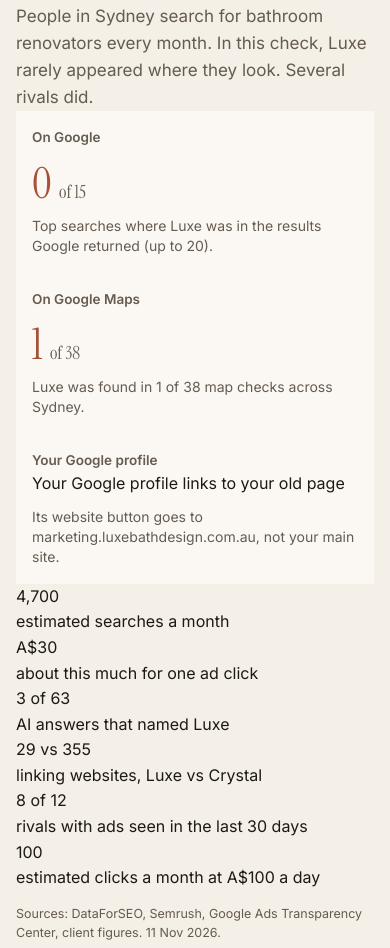
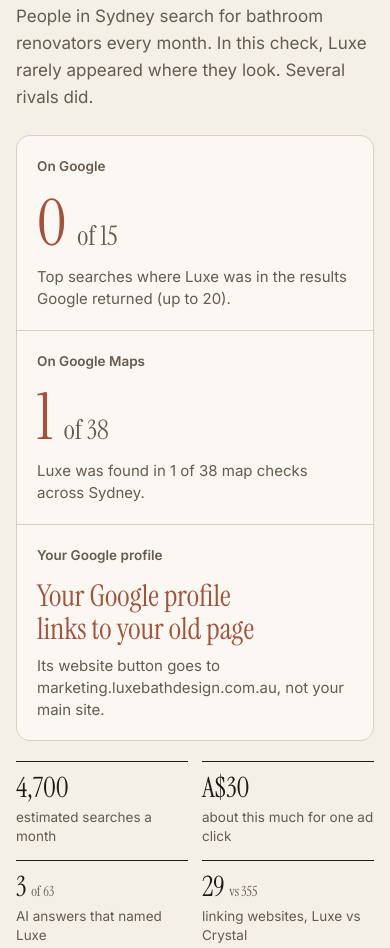
Before and after one commit to lab-manta/luxe-concepts, a plain HTML site: page report/index.html in a window 390 px wide. Shown: the part 846-1794 px from the top of the page. Drawn offline with nearby package versions, Linux system fonts and the light colour scheme.

Commit message:
Update report/styles.css

```diff
--- a/report/styles.css
+++ b/report/styles.css
@@ -78,6 +78,26 @@ h3.sub{font:400 clamp(26px,3vw,36px)/1.1 var(--serif);margin-top:clamp(40px,5vw,
 .tile.warn .t-num{color:var(--clay)}
 .tile.warn .t-num span{color:var(--muted)}
 .t-note{margin-top:10px;font-size:14px;line-height:1.45;color:var(--muted)}
+
+/* lead tiles */
+.lead-tiles{display:grid;grid-template-columns:repeat(3,minmax(0,1fr));gap:1px;background:var(--line);border:1px solid var(--line);border-radius:14px;overflow:hidden;margin-top:clamp(24px,3vw,40px)}
+.lead-tiles .tile{padding:clamp(20px,2.6vw,36px)}
+.lead-tiles .t-num{font-size:clamp(64px,8vw,112px)}
+.t-words{font:400 clamp(30px,3.3vw,44px)/1.08 var(--serif);margin-top:14px;color:var(--clay);text-wrap:balance}
+.lead-tiles .t-note{font-size:15px;overflow-wrap:anywhere}
+.mini-tiles{display:grid;grid-template-columns:repeat(6,minmax(0,1fr));gap:clamp(14px,2vw,28px);margin-top:clamp(20px,2.4vw,32px)}
+.mini-tiles>div{border-top:1px solid var(--ink);padding-top:12px;min-width:0}
+.m-num{font:400 clamp(28px,2.8vw,38px)/1 var(--serif);white-space:nowrap}
+.m-num span{font-size:.5em;color:var(--muted)}
+.m-note{margin-top:6px;font-size:13.5px;line-height:1.4;color:var(--muted)}
+.note h3.gap{margin-top:28px}
+.timing{margin-top:clamp(32px,4vw,56px);background:var(--card);border:1px solid var(--line);border-radius:14px;padding:clamp(16px,2.2vw,28px)}
+.timing h3{font:400 26px/1.15 var(--serif)}
+.timing .intro{margin-top:4px;font-size:14.5px}
+.timing ul{display:grid;grid-template-columns:repeat(3,minmax(0,1fr));gap:clamp(16px,2.4vw,36px);margin-top:18px}
+.timing li{border-top:1px solid var(--ink);padding-top:12px;display:flex;flex-direction:column;gap:4px}
+.timing b{font:400 28px/1.1 var(--serif)}
+.timing span{color:var(--muted);font-size:15px}
 
 /* facts row */
 .facts{display:grid;grid-template-columns:repeat(4,minmax(0,1fr));gap:clamp(16px,2.4vw,36px);margin-top:clamp(24px,3vw,40px)}
@@ -204,7 +224,8 @@ details.tv td,details.tv th{padding:4px 14px 4px 0;text-align:left;border-top:1p
 details.tv td{text-align:right}
 
 @media (max-width:1000px){
-  .tiles{grid-template-columns:repeat(2,minmax(0,1fr))}
+  .lead-tiles{grid-template-columns:minmax(0,1fr)}
+  .mini-tiles{grid-template-columns:repeat(3,minmax(0,1fr))}
   .two,.two.uneven{grid-template-columns:minmax(0,1fr)}
   .two>.note{padding-top:0}
   .map-body{grid-template-columns:minmax(0,1fr)}
@@ -223,6 +244,8 @@ details.tv td{text-align:right}
   .matrix thead th{font-size:10px}
   .matrix .tot{padding-left:4px}
   .jobs{grid-template-columns:minmax(0,1fr)}
+  .timing ul{grid-template-columns:minmax(0,1fr)}
+  .mini-tiles{grid-template-columns:repeat(2,minmax(0,1fr))}
   .missed-list{grid-template-columns:minmax(0,1fr)}
   .aigrid{grid-template-columns:repeat(6,minmax(0,1fr));gap:5px}
   .aigrid .eh{display:none}
```
